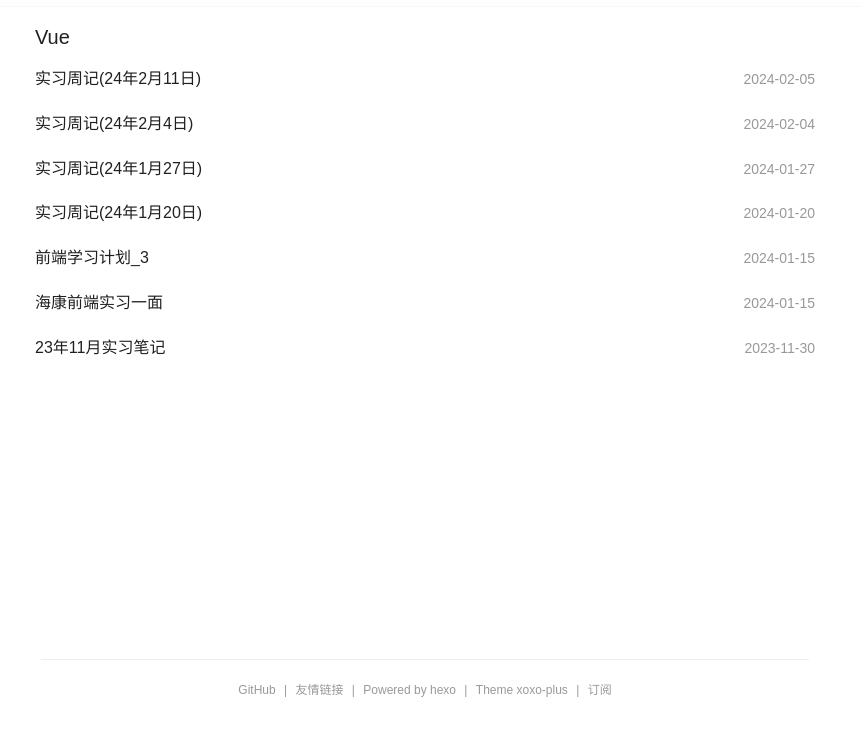
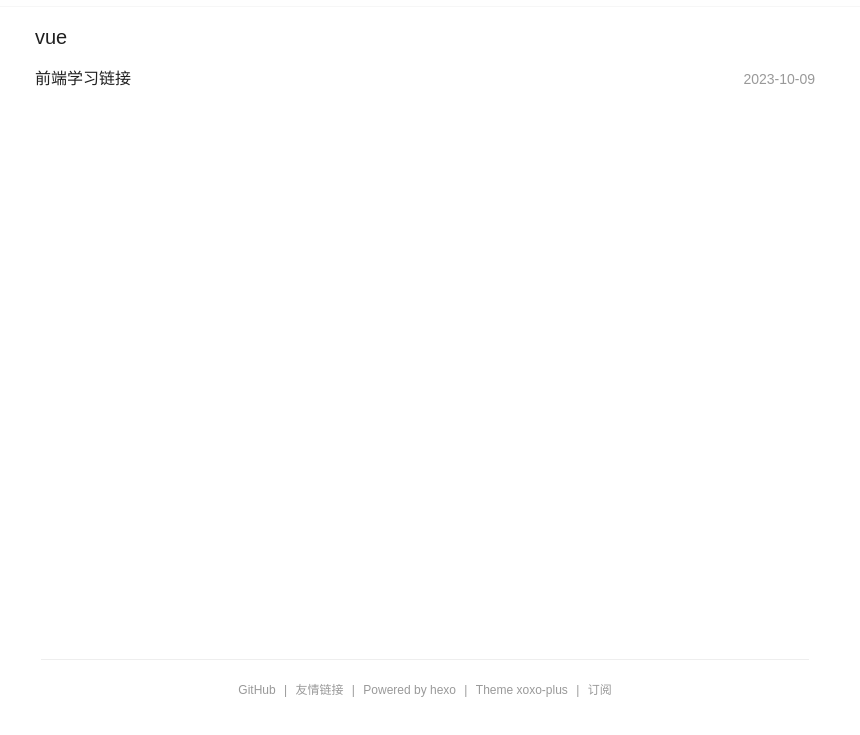
Before and after one commit to mingjourney/mingjourney.github.io, a plain HTML site: page tags/Vue/index.html in a window 1280 px wide. Shown: the part 53-788 px from the top of the page, without its empty margins (215-1075 px from the left). Drawn offline with nearby package versions, Linux system fonts and the light colour scheme; some packages are replaced by stand-ins of ours; a script that the page names is missing.

Commit message:
Site updated: 2024-05-15 12:28:58

```diff
--- a/tags/Vue/index.html
+++ b/tags/Vue/index.html
@@ -21,7 +21,7 @@
 
   <link rel="icon" type="image/x-icon" href="/images/footer-logo.png">
 
-  <title>tag: Vue [ Hexo ]</title>
+  <title>tag: vue [ Hexo ]</title>
 
     <!-- stylesheets list from config.yml -->
 
@@ -106,82 +106,16 @@
     <div class="inner" id="content-inner">
 
 <div class="page tag-page" id="tag">
-  <h3 title="Vue下的文章">Vue</h3>
+  <h3 title="vue下的文章">vue</h3>
 
     <div class="tag-item">
 
-        <a href="/2024/02/05/%E5%AE%9E%E4%B9%A0%E5%91%A8%E8%AE%B0(24%E5%B9%B42%E6%9C%8811%E6%97%A5)/">
-          实习周记(24年2月11日)
+        <a href="/2023/10/09/%E5%89%8D%E7%AB%AF%E5%AD%A6%E4%B9%A0%E9%93%BE%E6%8E%A5/">
+          前端学习链接
         </a>
 
-      <time class="time" datetime="2024-02-05T14:10:45.000Z">
-        2024-02-05
-      </time>
-    </div>
-
-    <div class="tag-item">
-
-        <a href="/2024/02/04/%E5%AE%9E%E4%B9%A0%E5%91%A8%E8%AE%B0(24%E5%B9%B42%E6%9C%884%E6%97%A5)/">
-          实习周记(24年2月4日)
-        </a>
-
-      <time class="time" datetime="2024-02-04T14:10:45.000Z">
-        2024-02-04
-      </time>
-    </div>
-
-    <div class="tag-item">
-
-        <a href="/2024/01/27/%E5%AE%9E%E4%B9%A0%E5%91%A8%E8%AE%B0(24%E5%B9%B41%E6%9C%8827%E6%97%A5)/">
-          实习周记(24年1月27日)
-        </a>
-
-      <time class="time" datetime="2024-01-27T10:28:00.000Z">
-        2024-01-27
-      </time>
-    </div>
-
-    <div class="tag-item">
-
-        <a href="/2024/01/20/%E5%AE%9E%E4%B9%A0%E5%91%A8%E8%AE%B0(24%E5%B9%B41%E6%9C%8820%E6%97%A5)/">
-          实习周记(24年1月20日)
-        </a>
-
-      <time class="time" datetime="2024-01-20T10:29:00.000Z">
-        2024-01-20
-      </time>
-    </div>
-
-    <div class="tag-item">
-
-        <a href="/2024/01/15/%E5%89%8D%E7%AB%AF%E5%AD%A6%E4%B9%A0%E8%AE%A1%E5%88%92_3/">
-          前端学习计划_3
-        </a>
-
-      <time class="time" datetime="2024-01-15T15:31:00.000Z">
-        2024-01-15
-      </time>
-    </div>
-
-    <div class="tag-item">
-
-        <a href="/2024/01/15/%E6%B5%B7%E5%BA%B7%E5%89%8D%E7%AB%AF%E5%AE%9E%E4%B9%A0%E4%B8%80%E9%9D%A2/">
-          海康前端实习一面
-        </a>
-
-      <time class="time" datetime="2024-01-15T15:31:00.000Z">
-        2024-01-15
-      </time>
-    </div>
-
-    <div class="tag-item">
-
-        <a href="/2023/11/30/%E5%AE%9E%E4%B9%A0%E5%91%A8%E8%AE%B0(23%E5%B9%B411%E6%9C%8815%E6%97%A5)/">
-          23年11月实习笔记
-        </a>
-
-      <time class="time" datetime="2023-11-30T13:30:56.000Z">
-        2023-11-30
+      <time class="time" datetime="2023-10-09T00:52:47.000Z">
+        2023-10-09
       </time>
     </div>
 
```
Also changed, not shown: 2023/11/30/实习周记(23年11月15日)/index.html (+1 -1 lines), 2024/01/27/实习周记(24年1月27日)/index.html (+1 -1 lines), 2024/04/19/实习周记(24年4月19日)/index.html (+2 -2 lines), 2024/04/27/实习周记(24年4月27日)/index.html (+2 -0 lines).
